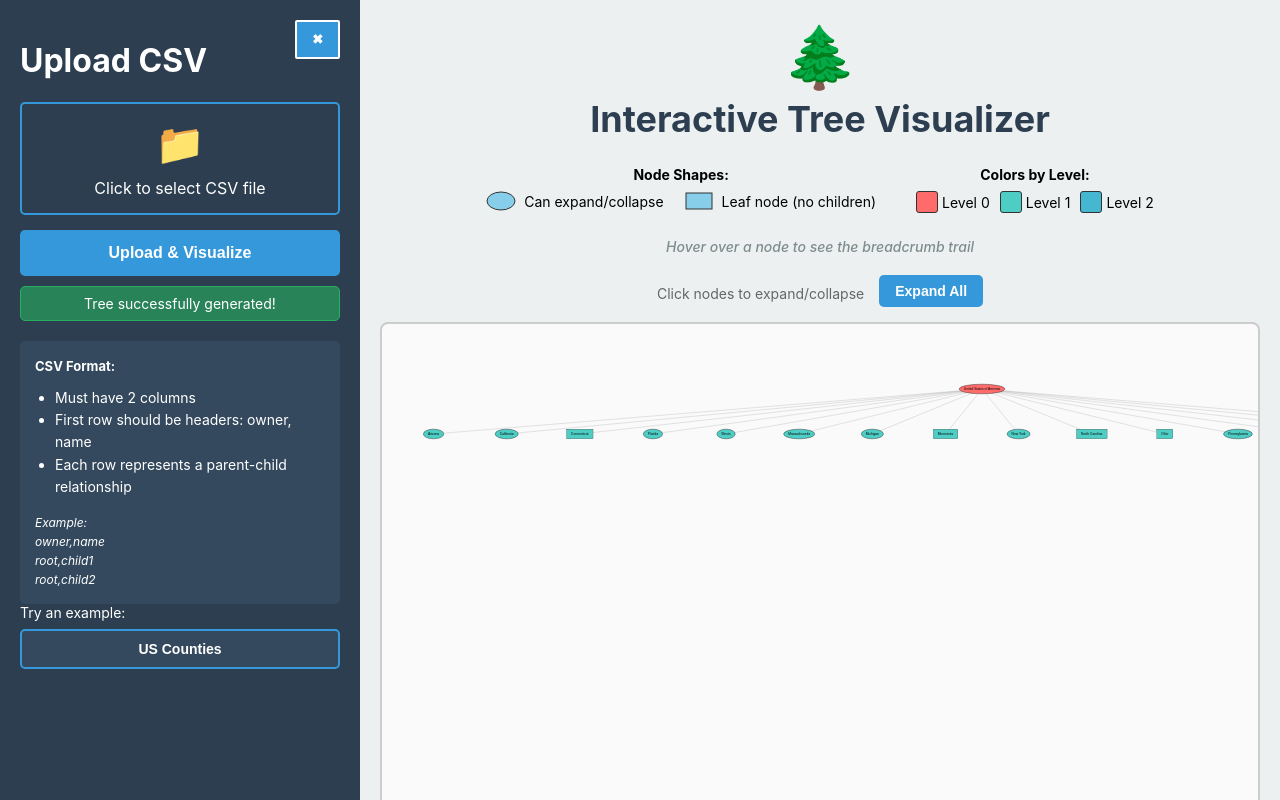
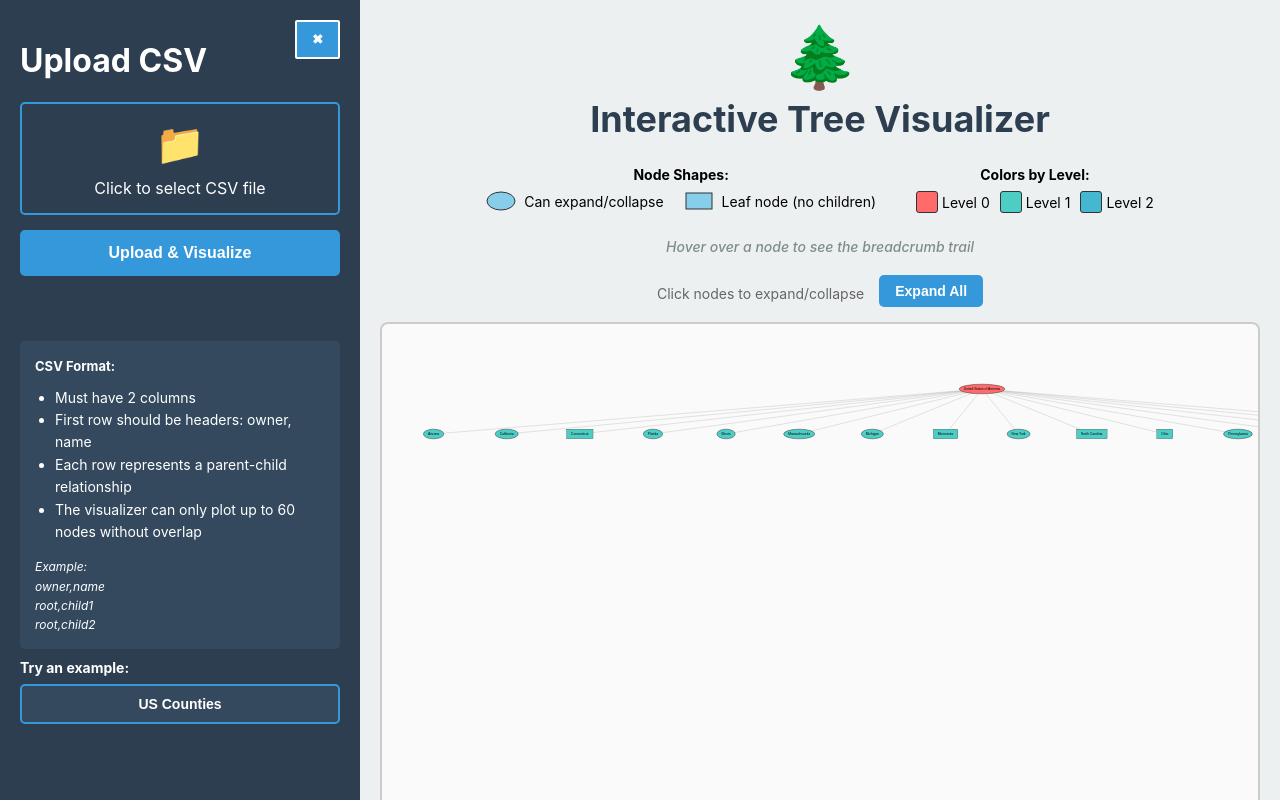
Before and after one commit to isabellamddo/interactive-tree-visualizer, a React (Create React App) app: page / in a window 1280 px wide. Both pictures are taken after a click on the button "US Counties". Built offline with nearby package versions, Linux system fonts and the light colour scheme.

Commit message:
Scrolling, fixed success notification

```diff
--- a/src/App.js
+++ b/src/App.js
@@ -20,6 +20,7 @@ function App() {
   const [isFileHovered, setIsFileHovered] = useState(false);
   const [isButtonHovered, setIsButtonHovered] = useState(false);
   const [selectedExample, setSelectedExample] = useState("");
+  const [successFade, setSuccessFade] = useState(false);
 
   useEffect(() => {
     if (uploadAttempted && !file) {
@@ -39,7 +40,19 @@ function App() {
         clearTimeout(removeTimer);
       };
     }
-  }, [uploadAttempted, file]);
+
+    if (treeData && !error) {
+      setSuccessFade(false); // Reset fade
+
+      const fadeTimer = setTimeout(() => {
+        setSuccessFade(true);
+      }, 2000);
+
+      return () => {
+        clearTimeout(fadeTimer);
+      };
+    }
+  }, [uploadAttempted, file, treeData, error]);
 
   // For example datasets
   useEffect(() => {
@@ -223,10 +236,12 @@ function App() {
         color: 'white',
         padding: sidebarOpen ? '20px' : '0',
         transition: '0.3s ease',
+        overflowY: 'auto',
+        height: '100%'
       }}>
         <div style={{
           opacity: sidebarOpen ? 1 : 0,
-          transition: '0.3s ease'
+          transition: '0.3s ease',
         }}>
           <h1>Upload CSV</h1>
           <form>
@@ -309,7 +324,9 @@ function App() {
               marginTop: '10px',
               fontSize: '14px',
               textAlign: 'center',
-              border: '1px solid #27ae5eff'
+              border: '1px solid #27ae5eff',
+              opacity: successFade ? 0 : 1,
+              transition: 'opacity 1s ease'
             }}>
               Tree successfully generated!
             </div>
@@ -328,6 +345,7 @@ function App() {
               <li>Must have 2 columns</li>
               <li>First row should be headers: owner, name</li>
               <li>Each row represents a parent-child relationship</li>
+              <li>The visualizer can only plot up to 60 nodes without overlap</li>
             </ul>
             <div style={{ marginTop: '10px', fontSize: '12px', fontStyle: 'italic' }}>
               Example:<br />
@@ -337,8 +355,8 @@ function App() {
             </div>
           </div>
           <div style={{ marginBottom: '20px' }}>
-            <label style={{ fontSize: '14px', display: 'block', marginBottom: '8px' }}>
-              Try an example:
+            <label style={{ fontSize: '14px', display: 'block', marginTop: '10px', marginBottom: '8px' }}>
+              <strong>Try an example:</strong>
             </label>
             <div style={{ display: 'flex', flexDirection: 'column', gap: '10px' }}>
               {Object.keys(exampleCSVs).map(name => (
```
